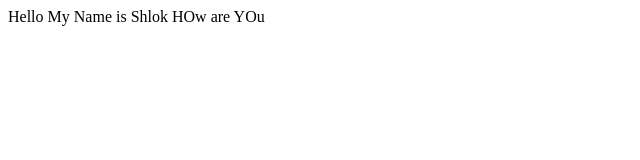
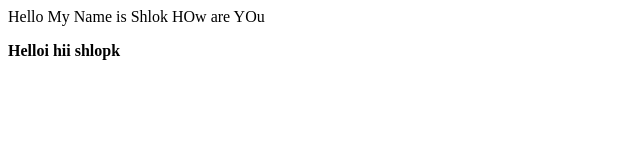
Before and after one commit to Shlok1602/localrepo, a plain HTML site: page index.html in a window 1280 px wide. Shown: the whole page, without its empty margins (0-640 px from the left). Drawn offline with Linux system fonts and the light colour scheme.

Commit message:
added branch

```diff
--- a/index.html
+++ b/index.html
@@ -1 +1,4 @@
 <p> Hello My Name is Shlok HOw are YOu</p>
+<b>Helloi</b>
+<b> hii</b>
+<b>shlopk </b>
```
